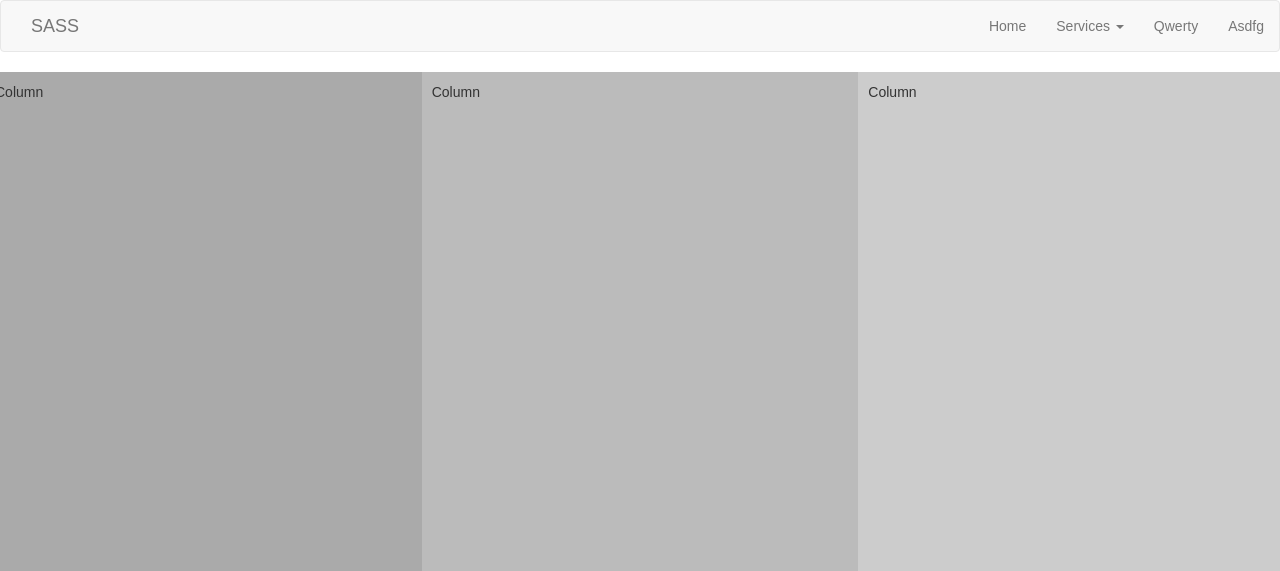
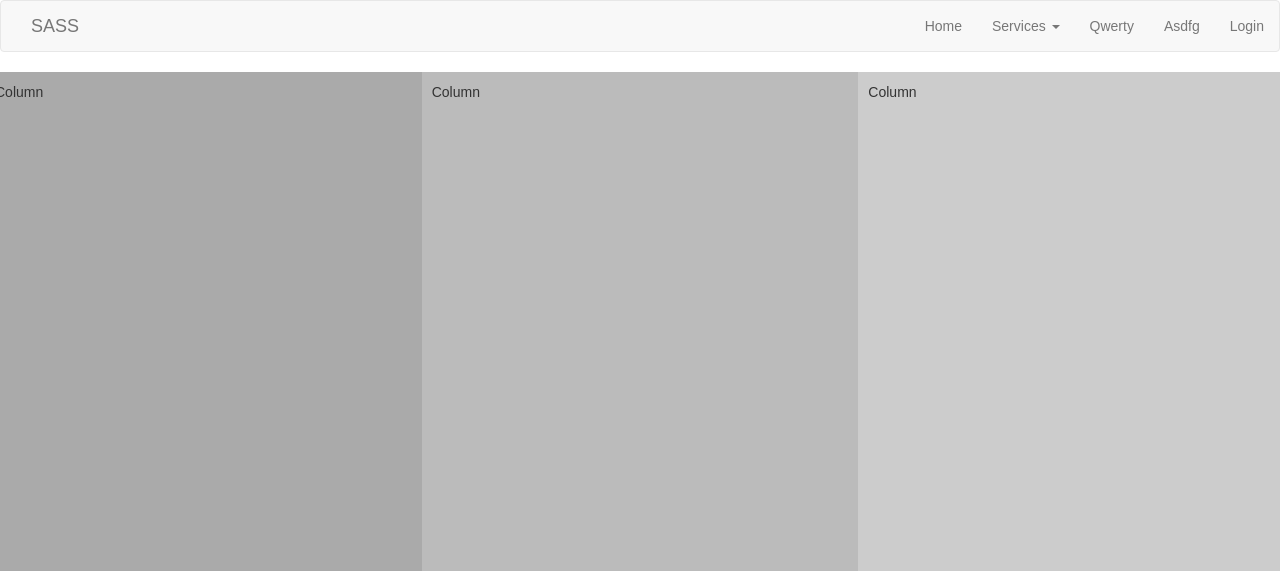
Before and after one commit to Marvs2/student-performance-Sample-1, a Flask app: page / in a window 1280 px wide. Shown: the top 571 px of the page. Run offline with Flask 3, Linux system fonts and the light colour scheme; parts of the project's set-up code (start-up, migrations or seed data) failed here and were passed over; some libraries are stand-ins or nearby versions.

Commit message:
conn-login

```diff
--- a/templates/first/base.html
+++ b/templates/first/base.html
@@ -36,6 +36,7 @@
             </li>
             <li><a href="#">Qwerty</a></li>
             <li><a href="#">Asdfg</a></li>
+            <li><a href="{{ url_for('home') }}">Login</a></li>
         </ul>
     </div>
 </nav>
```
